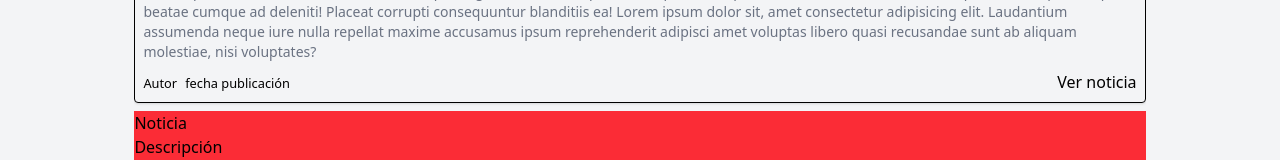
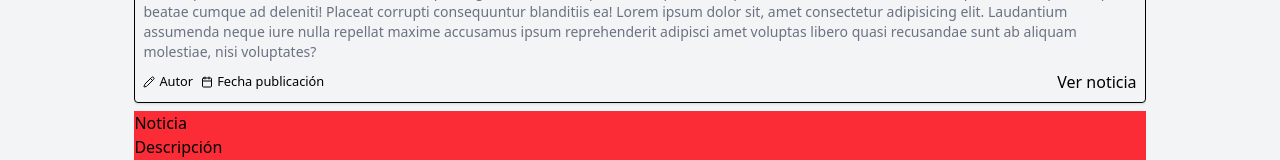
Before and after one commit to AdrianRgGit/allfunds_prueba_tecnica, a React (Vite) app in the folder news-frontend/: page / in a window 1280 px wide. Shown: the part 184-344 px from the top of the page. Built offline with nearby package versions, Linux system fonts and the light colour scheme.

Commit message:
instalado lucide para los iconos de react

```diff
--- a/news-frontend/package.json
+++ b/news-frontend/package.json
@@ -11,6 +11,7 @@
   },
   "dependencies": {
     "@tailwindcss/vite": "^4.0.0",
+    "lucide-react": "^0.474.0",
     "react": "^18.3.1",
     "react-dom": "^18.3.1",
     "tailwindcss": "^4.0.0"
--- a/news-frontend/src/components/Home/NewsCard/NewsCard.tsx
+++ b/news-frontend/src/components/Home/NewsCard/NewsCard.tsx
@@ -1,3 +1,5 @@
+import { Calendar, Pencil } from "lucide-react";
+
 const NewsCard = () => {
   return (
     <article className="space-y-2 rounded border p-2 shadow">
@@ -13,9 +15,15 @@ const NewsCard = () => {
         aliquam molestiae, nisi voluptates?
       </p>
       <div className="flex justify-between">
-        <div className="space-x-2">
-          <small>Autor</small>
-          <small>fecha publicación</small>
+        <div className="flex items-center gap-x-2">
+          <div className="flex items-center gap-x-1">
+            <Pencil size={12} />
+            <small>Autor</small>
+          </div>
+          <div className="flex items-center gap-x-1">
+            <Calendar size={12} />
+            <small>Fecha publicación</small>
+          </div>
         </div>
         <button>Ver noticia</button>
       </div>
```
Also changed, not shown: 1 other file (tests, documents, lock files or other folders).
